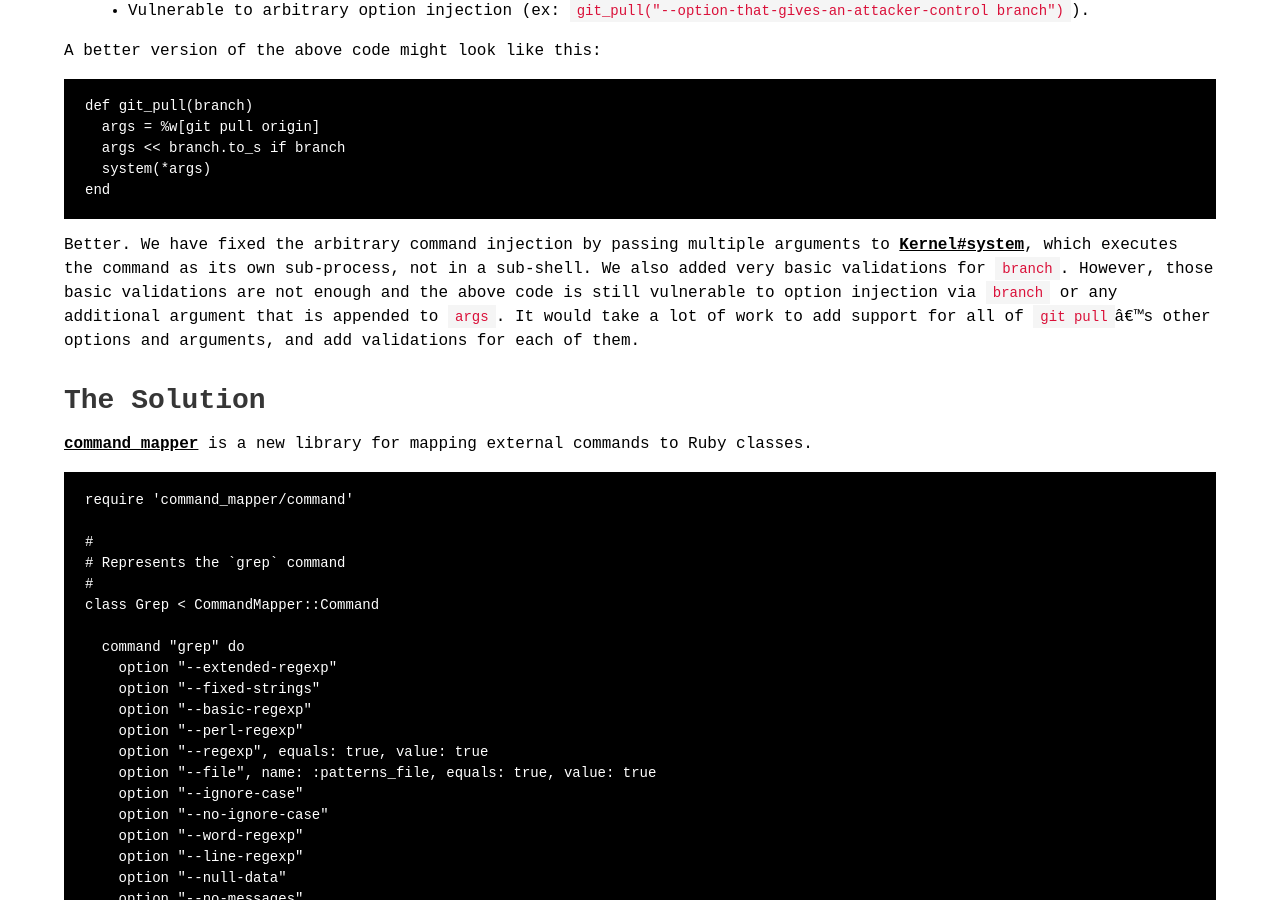
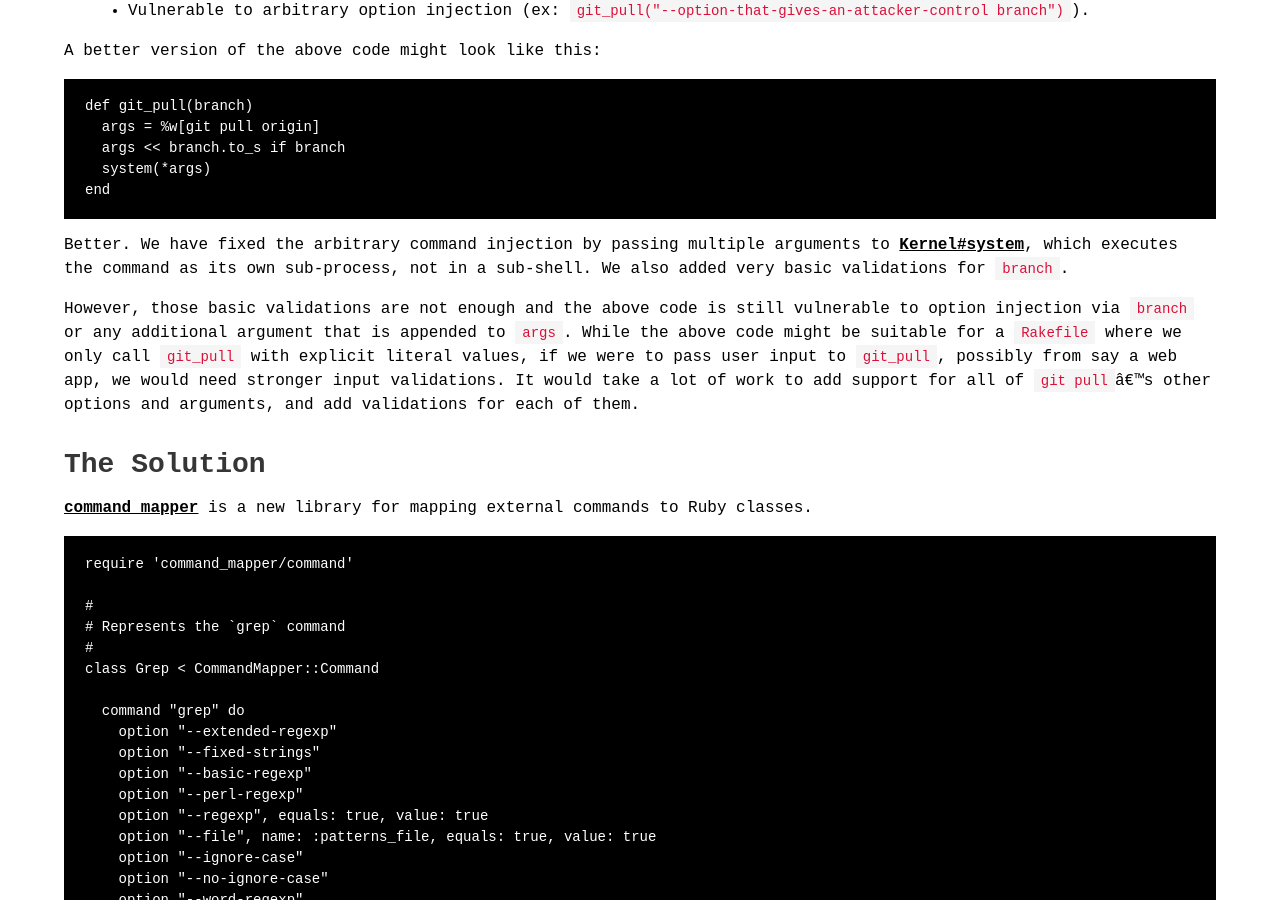
Before and after one commit to postmodern/postmodern.github.io, a Jekyll site: the page built from blog/_posts/2021-11-25-introducing-command-mapper.md, in a window 1280 px wide and 900 px high, scrolled down 813 px. Built offline with Jekyll 4.4.1, drawn with Linux system fonts in a browser that asks for light colours.

Commit message:
Indicate how command_mapper can help with validating complex user input.

```diff
--- a/blog/_posts/2021-11-25-introducing-command-mapper.md
+++ b/blog/_posts/2021-11-25-introducing-command-mapper.md
@@ -44,13 +44,17 @@ end
 
 Better. We have fixed the arbitrary command injection by passing multiple
 arguments to [Kernel#system], which executes the command as its own sub-process,
-not in a sub-shell. We also added very basic validations for `branch`. However,
-those basic validations are not enough and the above code is still vulnerable to
-option injection via `branch` or any additional argument that is appended to
-`args`. It would take a lot of work to add support for all of `git pull`'s
-other options and arguments, and add validations for each of them.
+not in a sub-shell. We also added very basic validations for `branch`.
 
 [Kernel#system]: https://rubydoc.info/stdlib/core/Kernel#system-instance_method
+
+However, those basic validations are not enough and the above code is still
+vulnerable to option injection via `branch` or any additional argument that is
+appended to `args`. While the above code might be suitable for a `Rakefile`
+where we only call `git_pull` with explicit literal values, if we were to pass
+user input to `git_pull`, possibly from say a web app, we would need stronger
+input validations. It would take a lot of work to add support for all of
+`git pull`'s other options and arguments, and add validations for each of them.
 
 ## The Solution
 
```
